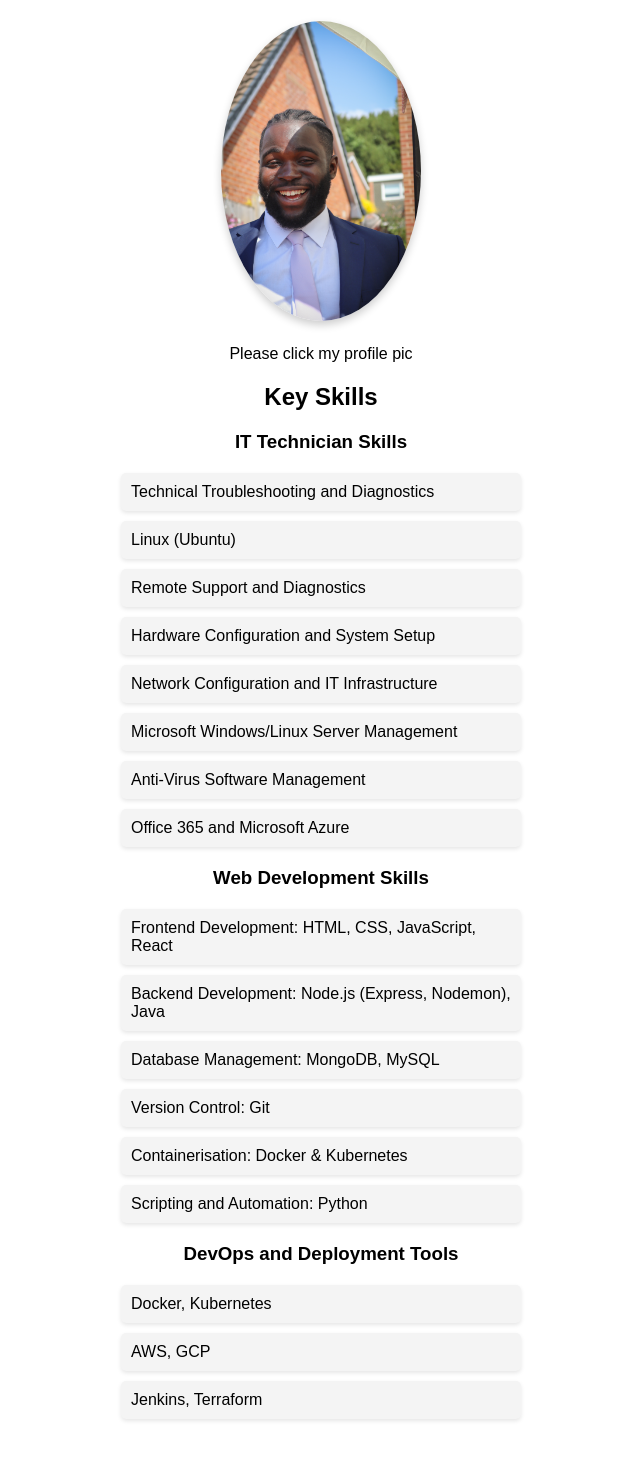
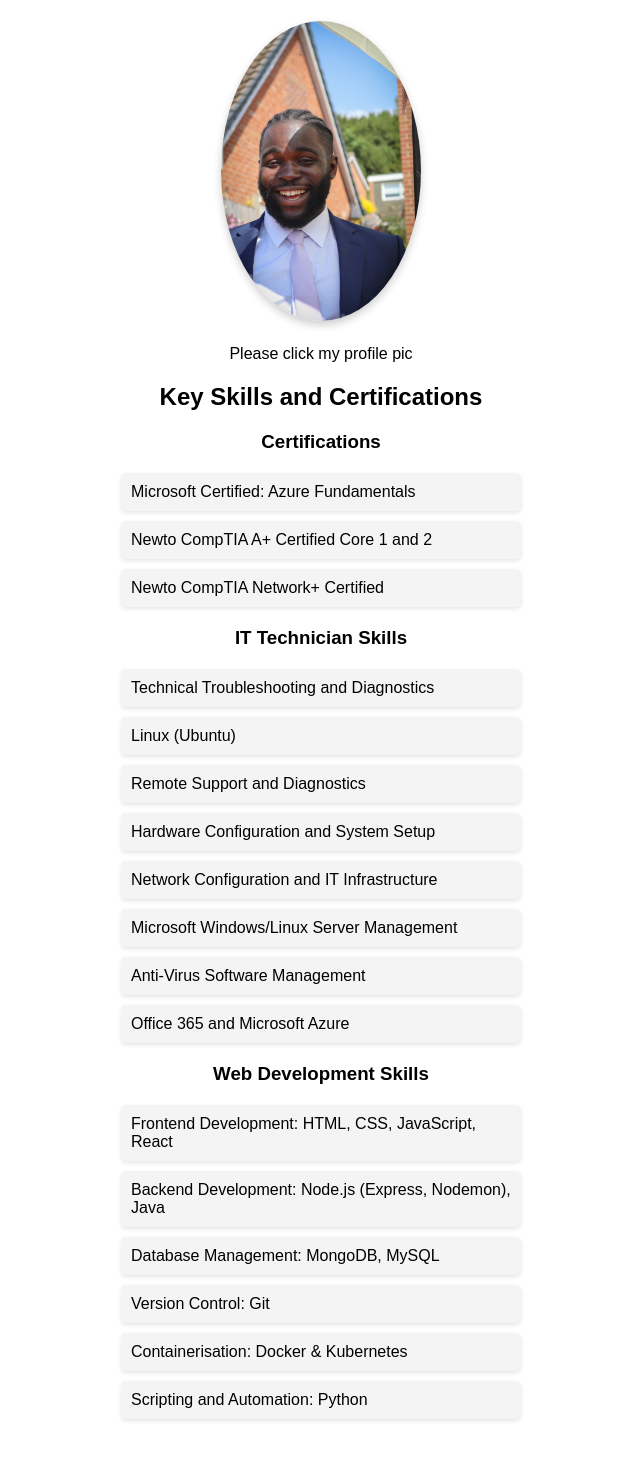
Before and after one commit to dokoye98/CV, a React (Create React App) app: page / in a window 1280 px wide. Shown: the part 161-1620 px from the top of the page, without its empty margins (319-959 px from the left). Built offline with nearby package versions, Linux system fonts and the light colour scheme.

Commit message:
Update Homepage to include key skills and certifications

```diff
--- a/src/components/Homepage.js
+++ b/src/components/Homepage.js
@@ -16,7 +16,13 @@
         </a>
       </div>
       <p>Please click my profile pic</p>
-      <h2>Key Skills</h2>
+      <h2>Key Skills and Certifications</h2>
+      <h3>Certifications</h3>
+      <ul class="skills-list">
+      <li>Microsoft Certified: Azure Fundamentals</li>
+        <li>Newto CompTIA A+ Certified Core 1 and 2</li>
+        <li>Newto CompTIA Network+ Certified</li>
+        </ul>
 
   <h3>IT Technician Skills</h3>
   <ul class="skills-list">
@@ -40,13 +46,6 @@
     <li>Scripting and Automation: Python</li>
   </ul>
 
-  <h3>DevOps and Deployment Tools</h3>
-<ul class="skills-list">
-  <li>Docker, Kubernetes</li>
-  <li>AWS, GCP</li>
-  <li>Jenkins, Terraform</li>
-</ul>
-
     </div>
   );
 }
```
